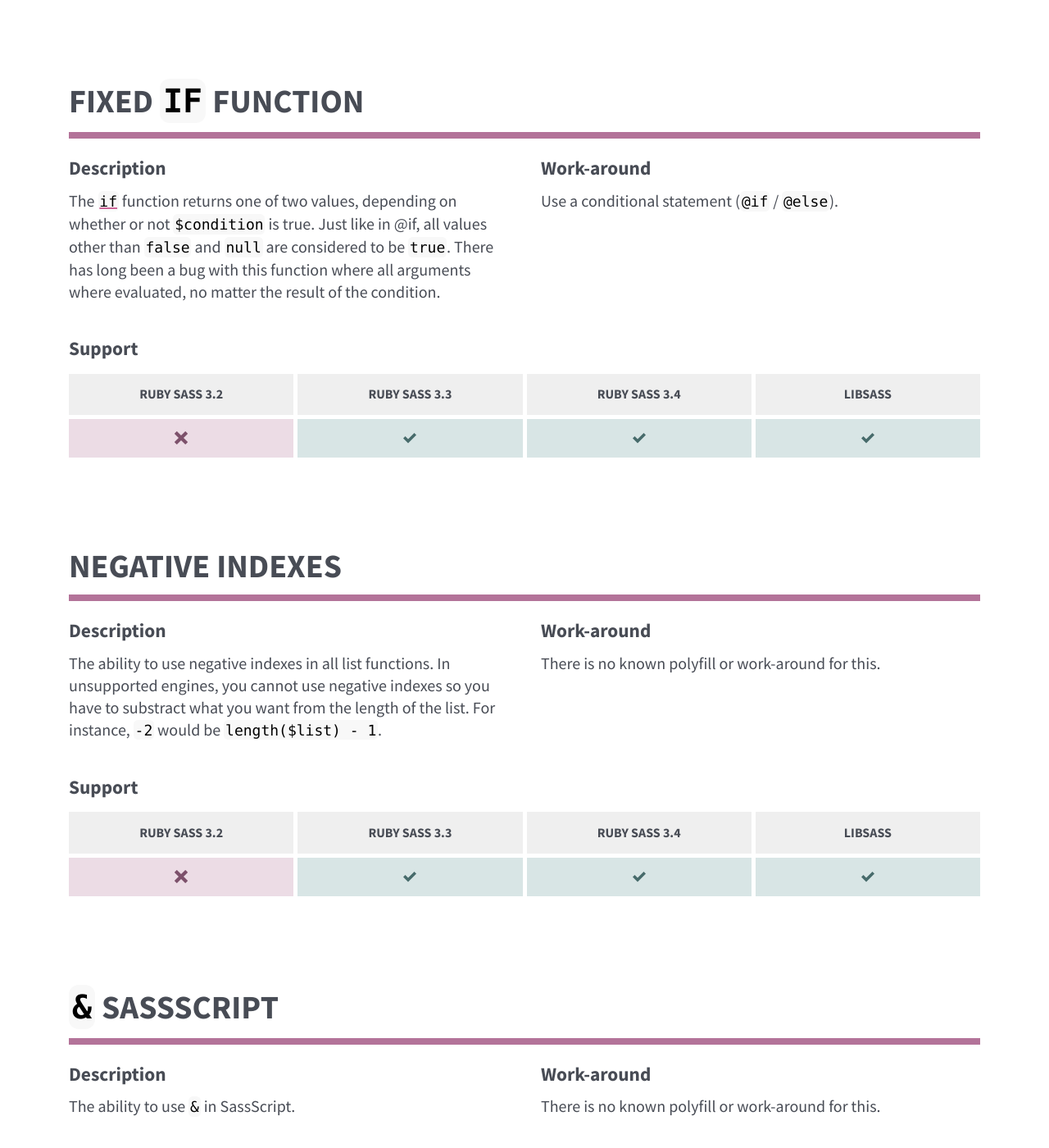
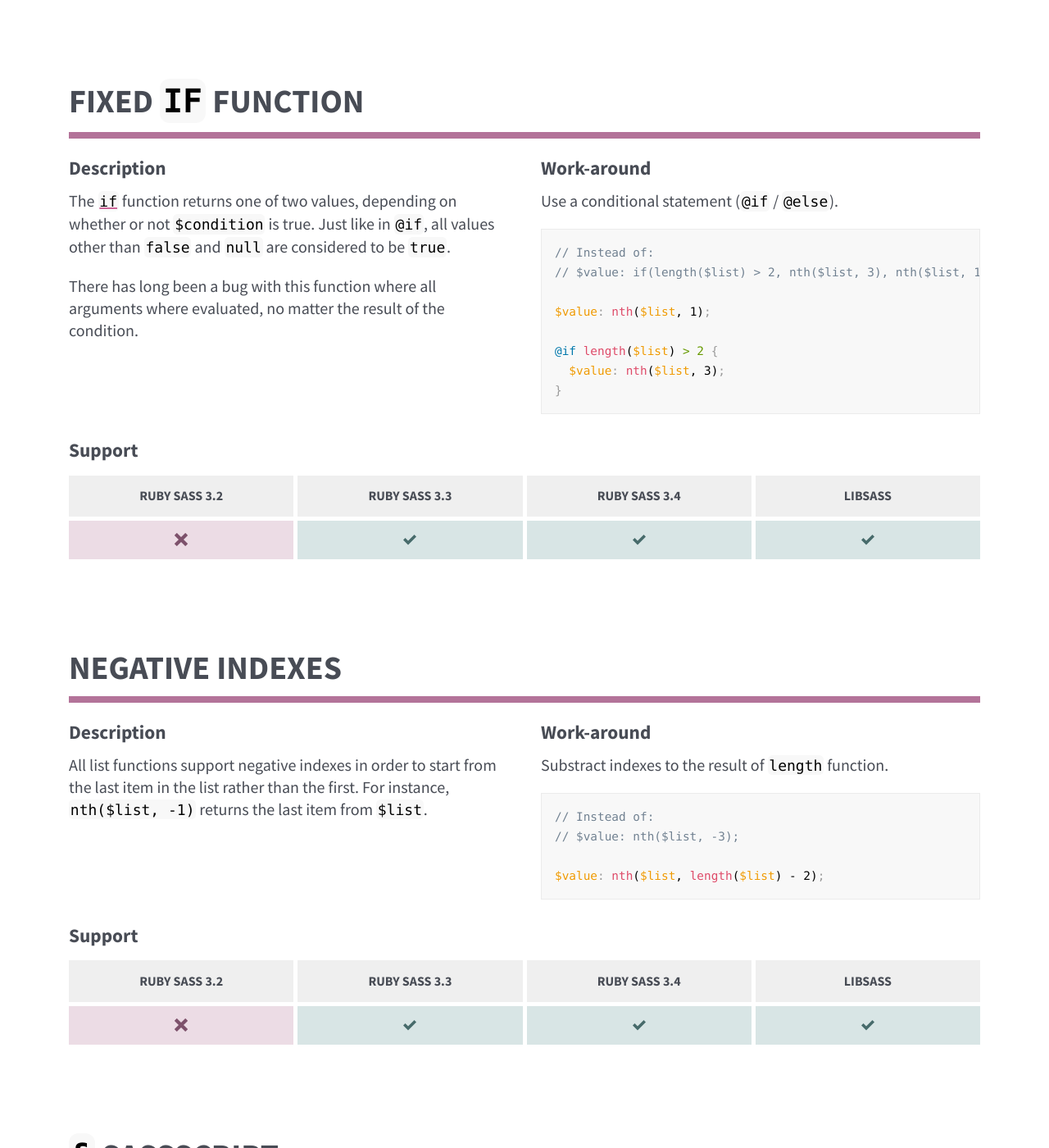
Before and after one commit to KittyGiraudel/sass-compatibility, a Jekyll site: the page built from index.html, in a window 1280 px wide and 1400 px high, scrolled down 4050 px. Shown: the whole window at 82% size. Built offline with Jekyll 4.4.1, drawn with Linux system fonts in a browser that asks for light colours; some of the changed text lies outside the part shown.

Commit message:
Improved descriptions and work-arounds

```diff
--- a/_data/features.yml
+++ b/_data/features.yml
@@ -69,17 +69,35 @@
   name: fixed_if_function
   description: |
     The [`if`](http://sass-lang.com/documentation/Sass/Script/Functions.html#if-instance_method) function returns one of two values, depending on whether or not `$condition` is true.
-    Just like in @if, all values other than `false` and `null` are considered to be `true`.
+    Just like in `@if`, all values other than `false` and `null` are considered to be `true`.
+
     There has long been a bug with this function where all arguments where evaluated, no matter the result of the condition.
-  polyfill: Use a conditional statement (`@if` / `@else`).
+  polyfill: |
+    Use a conditional statement (`@if` / `@else`).
+
+    <pre class="language-scss"><code>// Instead of:
+    // $value: if(length($list) > 2, nth($list, 3), nth($list, 1));
+
+    $value: nth($list, 1);
+
+    @if length($list) > 2 {
+      $value: nth($list, 3);
+    }</code></pre>
 
 - label: "Negative indexes"
   name: negative_indexes
   description: |
-    The ability to use negative indexes in all list functions.
-    In unsupported engines, you cannot use negative indexes so you have to substract what you want from the length of the list.
-    For instance, `-2` would be `length($list) - 1`.
-  polyfill: false
+    All list functions support negative indexes in order to start from the last item in the list rather than the first.
+    For instance, `nth($list, -1)` returns the last item from `$list`.
+  polyfill: |
+    Substract indexes to the result of `length` function.
+
+    <pre class="language-scss"><code>// Instead of:
+    // $value: nth($list, -3);
+
+    $value: nth($list, length($list) - 2);
+    </code></pre>
+
 
 - label: "`&` SassScript"
   name: ampersand_sassscript
@@ -103,7 +121,8 @@
   name: feature_detection_functions
   description: |
     Feature detection functions include `feature-exists`, `variable-exists`, `global-variable-exists`, `function-exists` and `mixin-exists`.
-  polyfill: false
+  polyfill: |
+    Note that LibSass supports all functions but `feature-exists`.
 
 - label: "Map API"
   name: map_data_type
@@ -131,11 +150,19 @@
       @return $map;
     }</code></pre>
 
-- label: "Multi assign `@each`"
+- label: "Multi assignment `@each`"
   name: multi_assign_each
   description: |
-    The ability to use the `@each $key, $value` syntax to iterate over maps.
-  polyfill: false
+    It is possible to assign several variables at once in an `@each` loop, which turns out to be especially useful when iterating over maps.
+    For instance, `@each $key, $value in $map`. Learn more about [multi-assignment](http://sass-lang.com/documentation/file.SASS_REFERENCE.html#each-multi-assign).
+  polyfill: |
+    Use a regular loop.
+
+    <pre class="language-scss"><code>@each $item in $map {
+      $key: nth($item, 1);
+      $value: nth($item, 2);
+      // Do something
+    }</code></pre>
 
 - label: "Downward `@for`"
   name: downward_for
@@ -152,13 +179,19 @@
   name: rebeccapurple_color
   description: |
     The `rebeccapurple` CSS color can safely be used, yet it cannot be manipulated as a color.
-  polyfill: "Use `#663399`."
+  polyfill: |
+    Use `#663399`. You could stuff it in a variable.
+
+    <pre class="language-scss"><code>$rebeccapurple: #663399;</code></pre>
 
 - label: "`transparent` color"
   name: transparent_color
   description: |
     The `transparent` CSS color can safely be used, yet it cannot be manipulated as a color.
-  polyfill: "Use `rgba(0, 0, 0, 0)`."
+  polyfill: |
+    Use `rgba(0, 0, 0, 0)`. You could stuff it in a variable.
+
+    <pre class="language-scss"><code>$transparent: rgba(0, 0, 0, 0);</code></pre>
 
 - label: "`@error` directive"
   name: error_directive
@@ -179,13 +212,21 @@
 - label: "`not` operator"
   name: not_operator
   description: |
-    The ability to use the `not` Sass operator.
-  polyfill: false
+    The `not` operator is meant to indicate the opposite of something.
+    Think of it as `!` in JavaScript or other languages.
+    For instance, `not true` is `false`.
+  polyfill: |
+    Depending on the context, you might be able to use `== false` or `== null` instead.
+
+    <pre class="language-scss"><code>// Instead of:
+    // @if not index($list, $value) { .. }
+
+    @if index($list, $value) == null { .. }</code></pre>
 
 - label: "Nested interpolations"
   name: nested_interpolations
   description: |
-    The ability to nest interpolations.
+    Interpolations (`#{..}`) can be nested.
   polyfill: |
     Not only nested interpolations are quite uncommon, but it also turns out to be easy to refactor the code so it doesn't happen.
 
@@ -229,4 +270,12 @@
     While nested media queries are valid CSS, they are quite uncommon.
     Also, some browsers (Internet Explorer and Opera) do not support nested media queries.
     Because of this, Sass is supposed to merge compatible nested media queries into a single one.
-  polyfill: Don't nest media queries and merge them manually.
+  polyfill: |
+    Don't nest media queries and merge them manually.
+
+    <pre class="language-scss"><code>// Instead of:
+    // @media (min-width: 600px) {
+    //   @media (max-width: 800px) { .. }
+    // }
+
+    @media (min-width: 600px) and (max-width: 800px) { .. }
```
